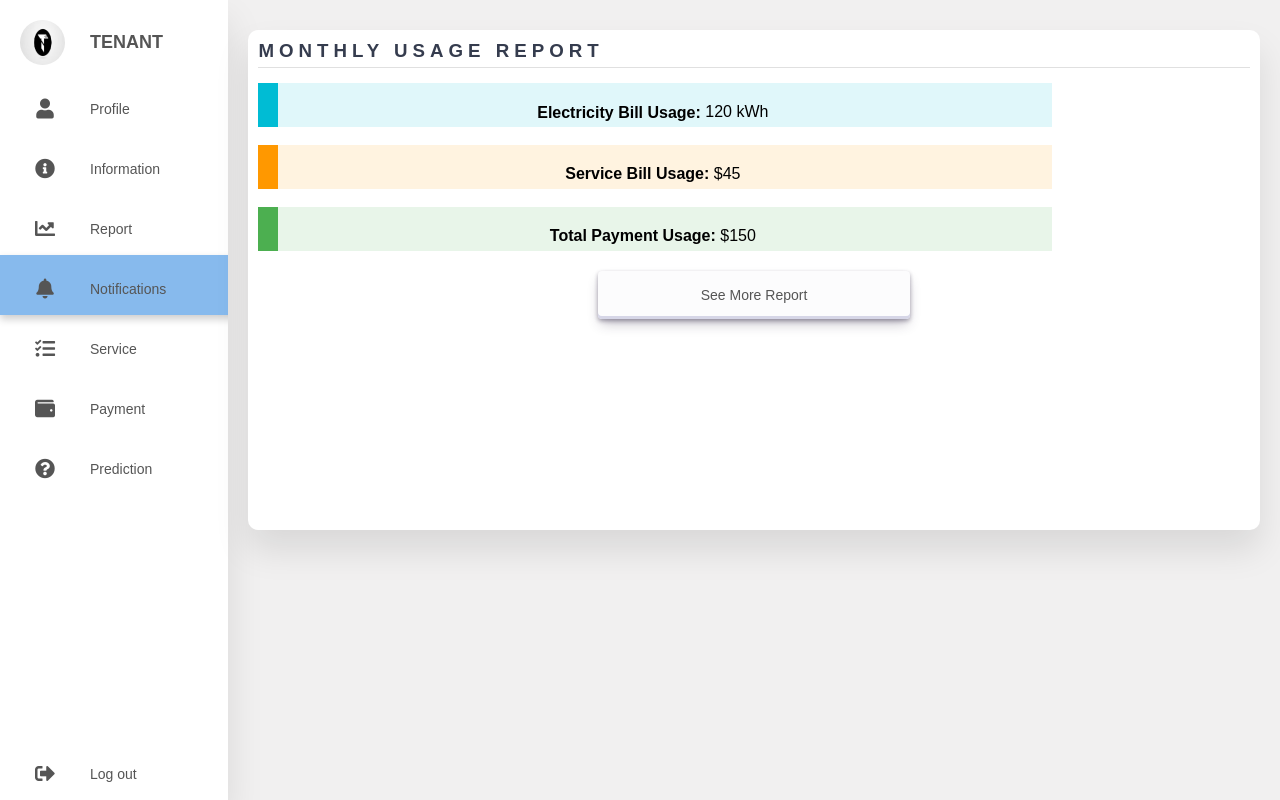
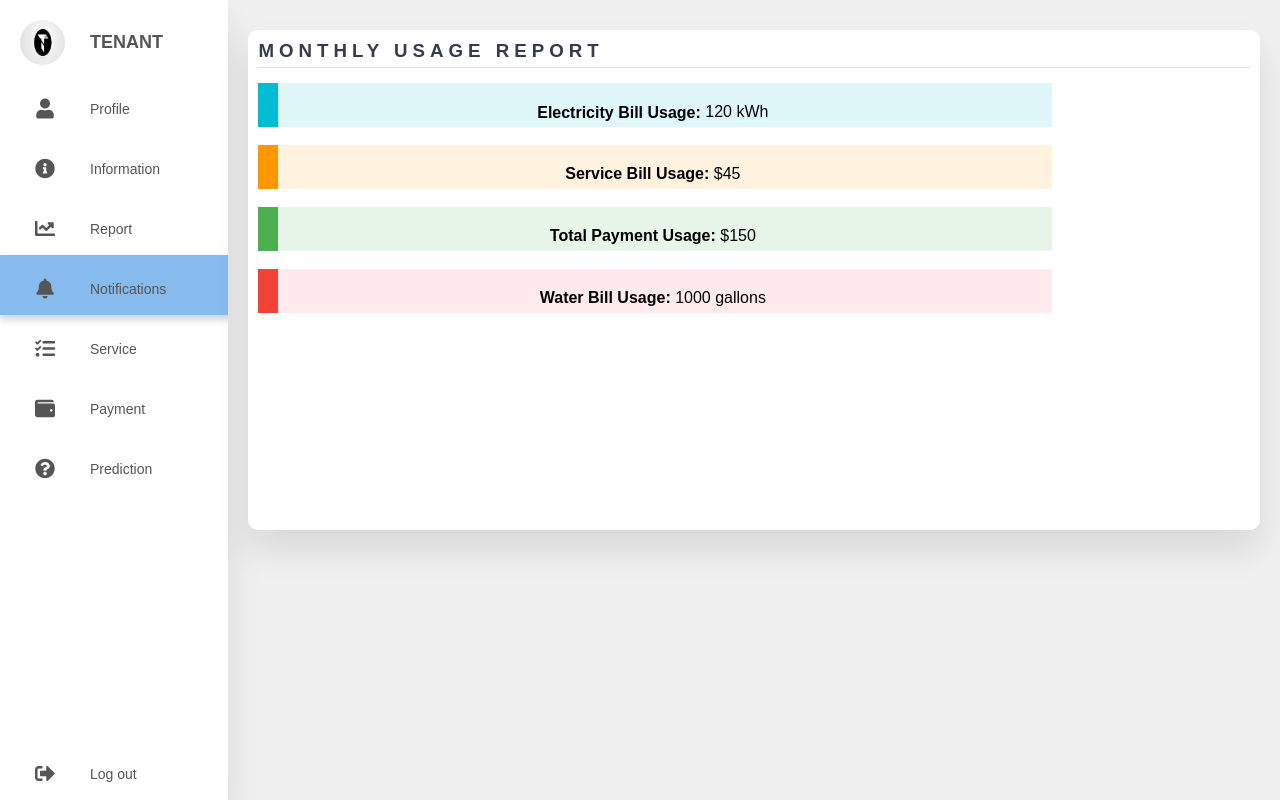
Before and after one commit to hasibhasan-github/IUB_CSE307_SystemAnalysisAndDesign_Tenant_Management_System_MachineLearning_Based_PredictiveApproach, a Flask app: page /noti in a window 1280 px wide. Run offline with Flask 3, Linux system fonts and the light colour scheme; the visitor is signed in with stand-in values (Sample User, id 1).

Commit message:
@hasibhasan-github

```diff
--- a/Tenant_Management_System/website/templates/noti.html
+++ b/Tenant_Management_System/website/templates/noti.html
@@ -60,14 +60,23 @@ Notifications
 
         </div>
 
+            </br>
+            <div class="info_data">
+
+
+                        <div class="notification alert alert-danger" style="background-color: #ffebee; border-left: 20px solid #f44336; width: 80%; height: 25%; text-align: center; padding-top: 20px;">
+                            <strong>Water Bill Usage:</strong> <span>1000 gallons</span>
+                            <button type="button" class="btn-close" data-bs-dismiss="alert" aria-label="Close"></button>
+                        </div>
+
+
+            </div>
+
 
 
 
     </div>
   </div>
-  <button type="submit" class="button-30" style="display: block; margin: 0 auto; text-align: center;">
-    <a href="report1"> See More Report </a>
-  </button>
   </div>
   <!-- </section>
 
@@ -75,7 +84,7 @@ Notifications
 
   </div>
 
-
+  <script src="https://cdn.jsdelivr.net/npm/bootstrap@5.3.0-alpha1/dist/js/bootstrap.bundle.min.js"></script>
 
 {% endblock %}
 
@@ -112,5 +121,3 @@ Notifications
       </div>
   </div>
 </div>
-
-<script src="https://cdn.jsdelivr.net/npm/bootstrap@5.3.0-alpha1/dist/js/bootstrap.bundle.min.js"></script>
```
